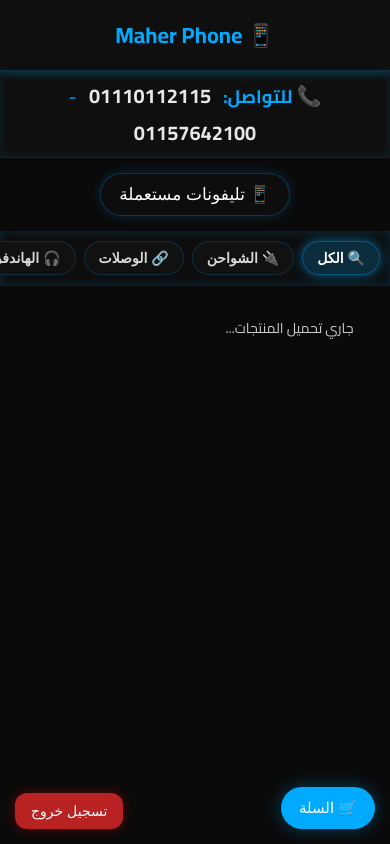
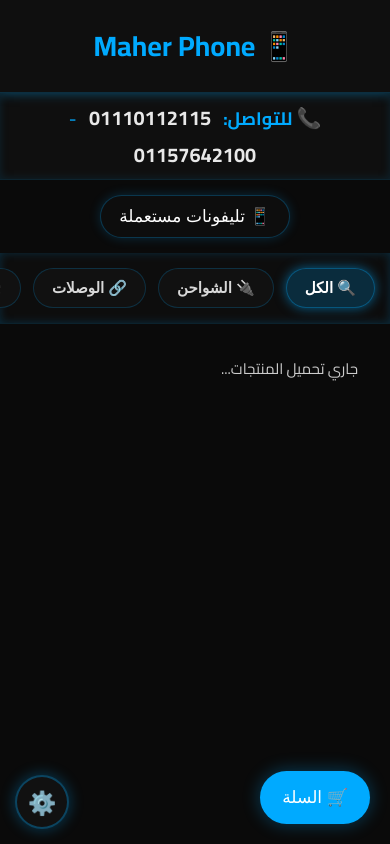
Before and after one commit to clever2251999-cyber/maher-phone, a plain HTML site: page products.html in a window 390 px wide. Drawn offline with Linux system fonts and the light colour scheme; no server answers.

Commit message:
Update products.html

```diff
--- a/products.html
+++ b/products.html
@@ -198,89 +198,51 @@
         box-shadow:0 0 18px #00aaffaa;
     }
 
-    #logout{
+    /* زر الترس */
+    #admin-gear{
         position:fixed;
         bottom:20px;
         left:20px;
-        padding:14px 20px;
-        background:#b82222;
-        color:white;
-        border:none;
-        border-radius:12px;
-        font-size:16px;
+        width:55px;
+        height:55px;
+        border-radius:50%;
+        font-size:26px;
+        display:flex;
+        align-items:center;
+        justify-content:center;
+        background:#111;
+        color:#00aaff;
+        border:2px solid #00aaff55;
+        box-shadow:0 0 15px #00aaff55;
         cursor:pointer;
-        box-shadow:0 0 12px #ff000055;
+        transition:0.25s;
+        z-index:99999;
     }
 
-    #logout:hover{
-        background:#ff0000;
-        box-shadow:0 0 15px #ff000088;
+    #admin-gear:hover{
+        background:#00aaff22;
+        box-shadow:0 0 18px #00aaffaa;
     }
 
+    #logout{
+        display:none; /* ما نحتاجه هنا */
+    }
 
-    /*=====================================*/
-    /*        📱 تحسين الموبايل           */
-    /*=====================================*/
     @media (max-width: 600px) {
-
-        header{
-            font-size:22px;
-            padding:14px;
-        }
-
-        #categories{
-            padding:10px;
-            gap:8px;
-            top:60px;
-        }
-
-        #categories button{
-            padding:8px 14px;
-            font-size:14px;
-        }
-
         #products{
             grid-template-columns: repeat(auto-fill, minmax(160px, 1fr));
             padding:15px;
             gap:18px;
         }
 
-        .card{
-            padding:14px;
-            border-radius:16px;
-        }
-
         .card img{
             height:180px;
         }
 
-        h3{
-            font-size:17px;
-        }
-
-        p{
-            font-size:14px;
-        }
-
-        .price{
-            font-size:18px;
-        }
-
-        .btn{
-            font-size:15px;
-            padding:10px;
-        }
-
-        #cart-btn{
-            padding:12px 18px;
-            font-size:15px;
-            bottom:15px;
-            right:15px;
-        }
-
-        #logout{
-            padding:10px 16px;
-            font-size:14px;
+        #admin-gear{
+            width:50px;
+            height:50px;
+            font-size:23px;
             bottom:15px;
             left:15px;
         }
@@ -350,7 +312,9 @@
 <div id="products"></div>
 
 <button id="cart-btn" onclick="goCart()">🛒 السلة</button>
-<button id="logout" onclick="logout()">تسجيل خروج</button>
+
+<!-- زر الترس -->
+<div id="admin-gear" onclick="location.href='login.html'">⚙️</div>
 
 <script src="https://www.gstatic.com/firebasejs/9.23.0/firebase-app-compat.js"></script>
 <script src="https://www.gstatic.com/firebasejs/9.23.0/firebase-firestore-compat.js"></script>
@@ -361,6 +325,8 @@
 
 let allProducts = [];
 let currentUser = null;
+
+// الادمن القديم لسه موجود للمسح فقط
 const ADMIN_EMAIL = "clever2251999@gmail.com";
 
 auth.onAuthStateChanged(user => {
@@ -372,11 +338,6 @@ auth.onAuthStateChanged(user => {
 
     loadProducts();
 });
-
-function logout(){
-    auth.signOut();
-    location.href="index.html";
-}
 
 function goCart(){
     location.href="cart.html";
```
